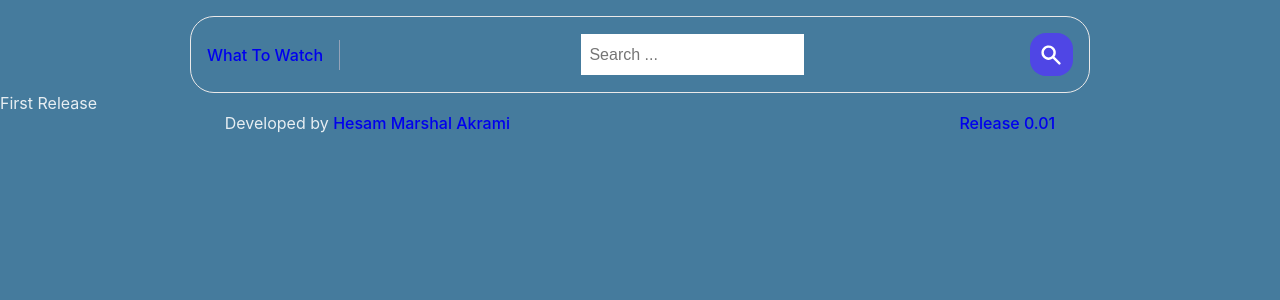
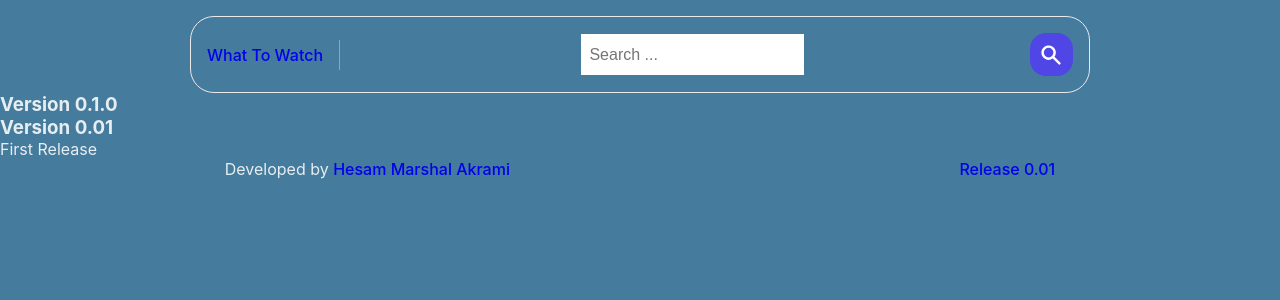
Before and after one commit to HesamMarshal/whattowatch-react, a React (Vite) app: page /release in a window 1280 px wide. Shown: the top 300 px of the page. Built offline with nearby package versions, Linux system fonts and the light colour scheme.

Commit message:
change appearance

```diff
--- a/src/pages/ReleaseNotes.jsx
+++ b/src/pages/ReleaseNotes.jsx
@@ -1,7 +1,18 @@
 import React from "react";
 
 function ReleaseNotes() {
-  return <div>First Release</div>;
+  return (
+    <section id="release">
+      <div className="release">
+        <h3>Version 0.1.0</h3>
+        <p></p>
+      </div>
+      <div className="release">
+        <h3>Version 0.01</h3>
+        <p>First Release</p>
+      </div>
+    </section>
+  );
 }
 
 export default ReleaseNotes;
```
